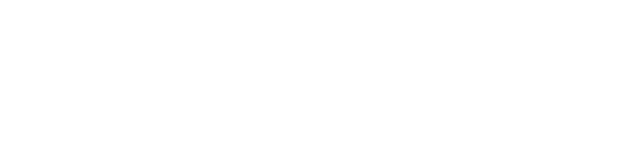
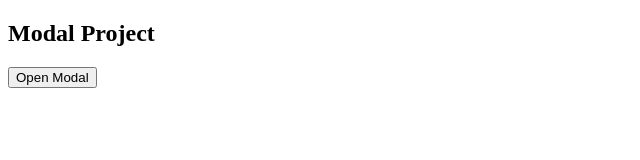
Before and after one commit to JMDCz/side-projects, a plain HTML site: page modal-project/index.html in a window 1280 px wide. Shown: the whole page, without its empty margins (0-640 px from the left). Drawn offline with Linux system fonts and the light colour scheme.

Commit message:
html skeleton code

```diff
--- a/modal-project/index.html
+++ b/modal-project/index.html
@@ -3,9 +3,14 @@
 <head>
     <meta charset="UTF-8">
     <meta name="viewport" content="width=device-width, initial-scale=1.0">
-    <title>Document</title>
+    <title>Modal Project</title>
 </head>
 <body>
-
+    <section class="main">
+        <div class="main-interface">
+            <h1>Modal Project</h1>
+            <button class="open-modal">Open Modal</button>
+        </div>
+    </section>
 </body>
 </html>
```
